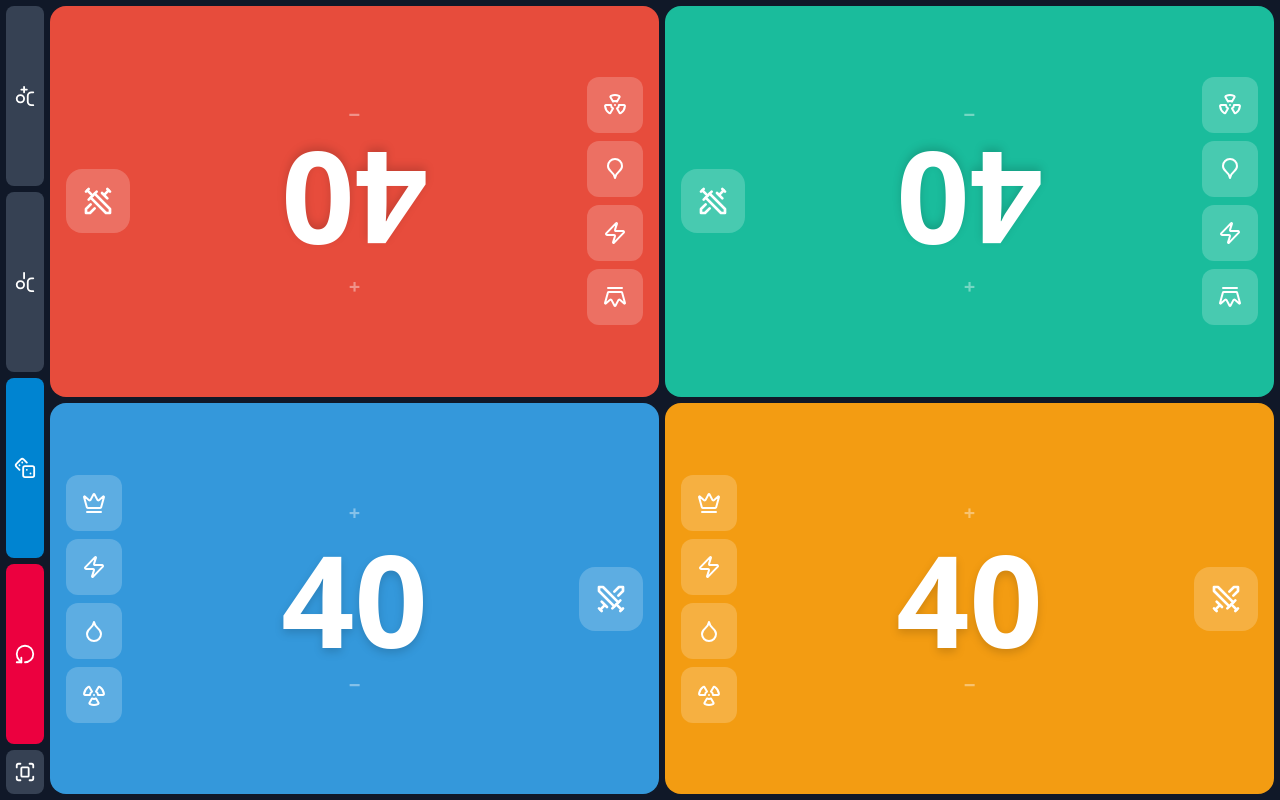
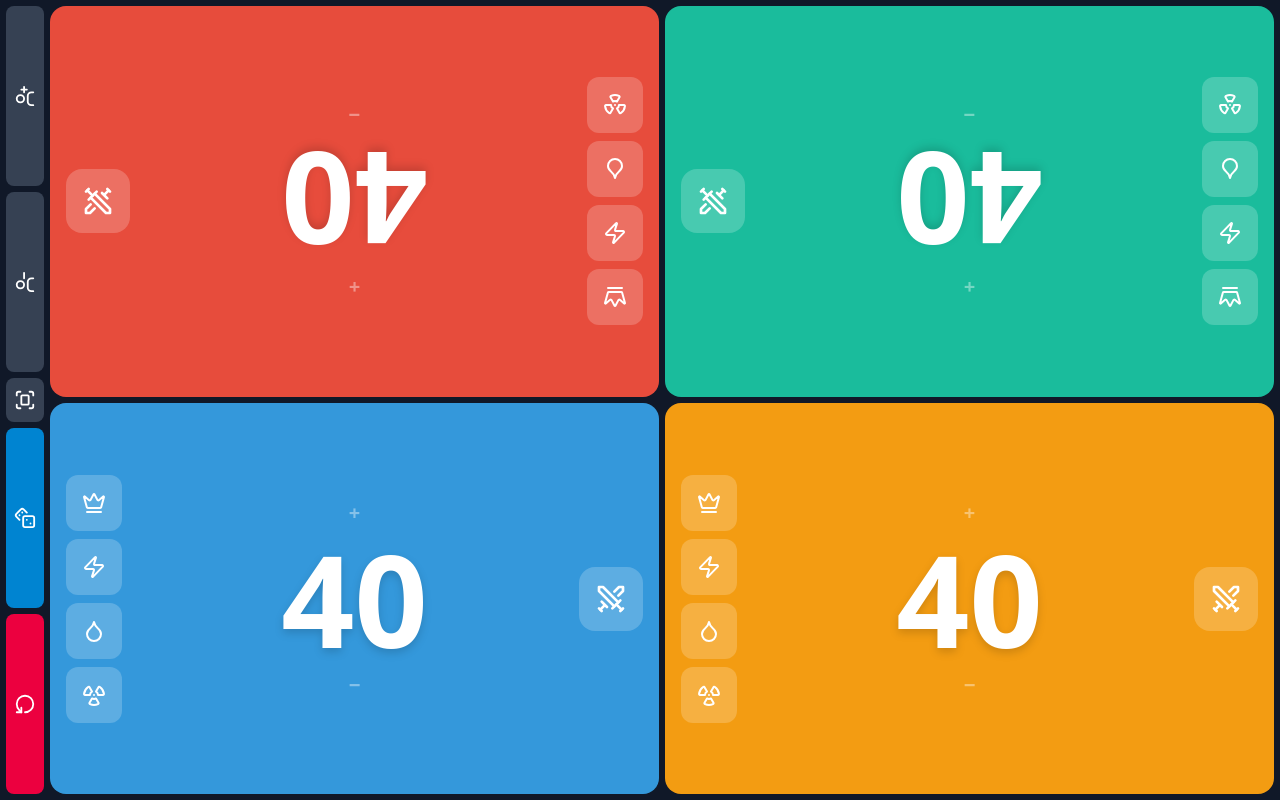
Before and after one commit to reardonj/windsurf-edh-tracker, a React (Vite) app: page / in a window 1280 px wide. Built offline with nearby package versions, Linux system fonts and the light colour scheme.

Commit message:
put fullscreen button in the middle

```diff
--- a/src/components/TopBar.tsx
+++ b/src/components/TopBar.tsx
@@ -61,6 +61,16 @@ export default function TopBar({
           <span className="-rotate-90"><UserMinus size={22} /></span>
         </button>
         <button
+          className={`${smallBtnClass} bg-gray-700 hover:bg-gray-600 text-white`}
+          onClick={onToggleFullscreen}
+          disabled={commanderDamageMode}
+          aria-label="Toggle fullscreen"
+        >
+          <span className="-rotate-90">
+            {isFullscreen ? <Minimize size={22} /> : <Fullscreen size={22} />}
+          </span>
+        </button>
+        <button
           className={`${btnClass} bg-sky-600 hover:bg-sky-500 text-white`}
           onClick={onRandomPlayer}
           disabled={commanderDamageMode}
@@ -75,16 +85,6 @@ export default function TopBar({
           aria-label="Reset game"
         >
           <span className="-rotate-90"><RotateCcw size={22} /></span>
-        </button>
-        <button
-          className={`${smallBtnClass} bg-gray-700 hover:bg-gray-600 text-white`}
-          onClick={onToggleFullscreen}
-          disabled={commanderDamageMode}
-          aria-label="Toggle fullscreen"
-        >
-          <span className="-rotate-90">
-            {isFullscreen ? <Minimize size={22} /> : <Fullscreen size={22} />}
-          </span>
         </button>
       </div>
 
```
